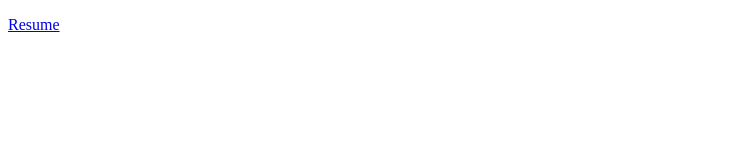
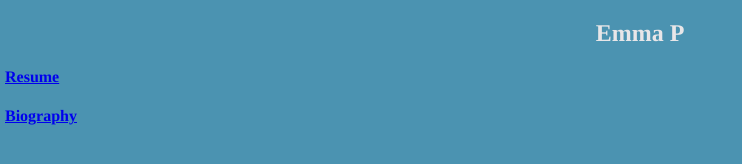
Before and after one commit to epannu01/epannu01.github.io, a plain HTML site: page index.html in a window 1280 px wide. Shown: the whole page, without its empty margins (0-742 px from the left). Drawn offline with Linux system fonts and the light colour scheme.

Commit message:
Working on index.html adding biography link and styling

```diff
--- /dev/null
+++ b/index.css
@@ -0,0 +1,6 @@
+body {
+  margin: 5px;
+  background-color: #4B93B1;
+  font-family: Times, sans-serif;
+  font-size: 16px;
+}
--- a/index.html
+++ b/index.html
@@ -5,11 +5,18 @@
 	<title>
 		Home
 	</title>
+	<link rel="stylesheet" href="index_style.css">
 </head>
 
 <body>
 	<p>
-		<p><a href="resume.html">Resume</a></p>
+		<h2>
+			Emma P
+		</h2>
+	</p>
+	<p>
+		<h4><a href="resume.html">Resume</a></h4>
+		<h4><a href="bio.html">Biography</a><h4>
 	</p>
 </body>
 </html>
--- /dev/null
+++ b/index_style.css
@@ -0,0 +1,15 @@
+body {
+  margin: 5px;
+  background-color: #4B93B1;
+  font-family: Times, sans-serif;
+  font-size: 16px;
+  color: #E8E6E8;
+}
+
+h2 {
+  text-align: center;
+}
+
+h4 {
+  color: #CBD4C2;
+}
--- a/resume_style.css
+++ b/resume_style.css
@@ -1,8 +1,8 @@
 body {
-  margin: 10px;
+  margin: 5px;
   background-color: #CBD4C2;
   font-family: Times, sans-serif;
-  font-size: 18px;
+  font-size: 16px;
 }
 
 
@@ -10,6 +10,7 @@ h4 {
   font-size: 20px;
   font-weight: normal;
   color: #7D7262;
+  text-decoration: underline;
 }
 
 h2 {
@@ -22,5 +23,5 @@ h2 {
   text-align: center;
 }
 
-.content{ color: #50514F;}
-.title{ color: #595146;}
+.content{ color: #50514F; font-size: 14px;}
+.title{ color: #595146; }
```
Also changed, not shown: resume.html (+5 -5 lines), bio.html (added).
